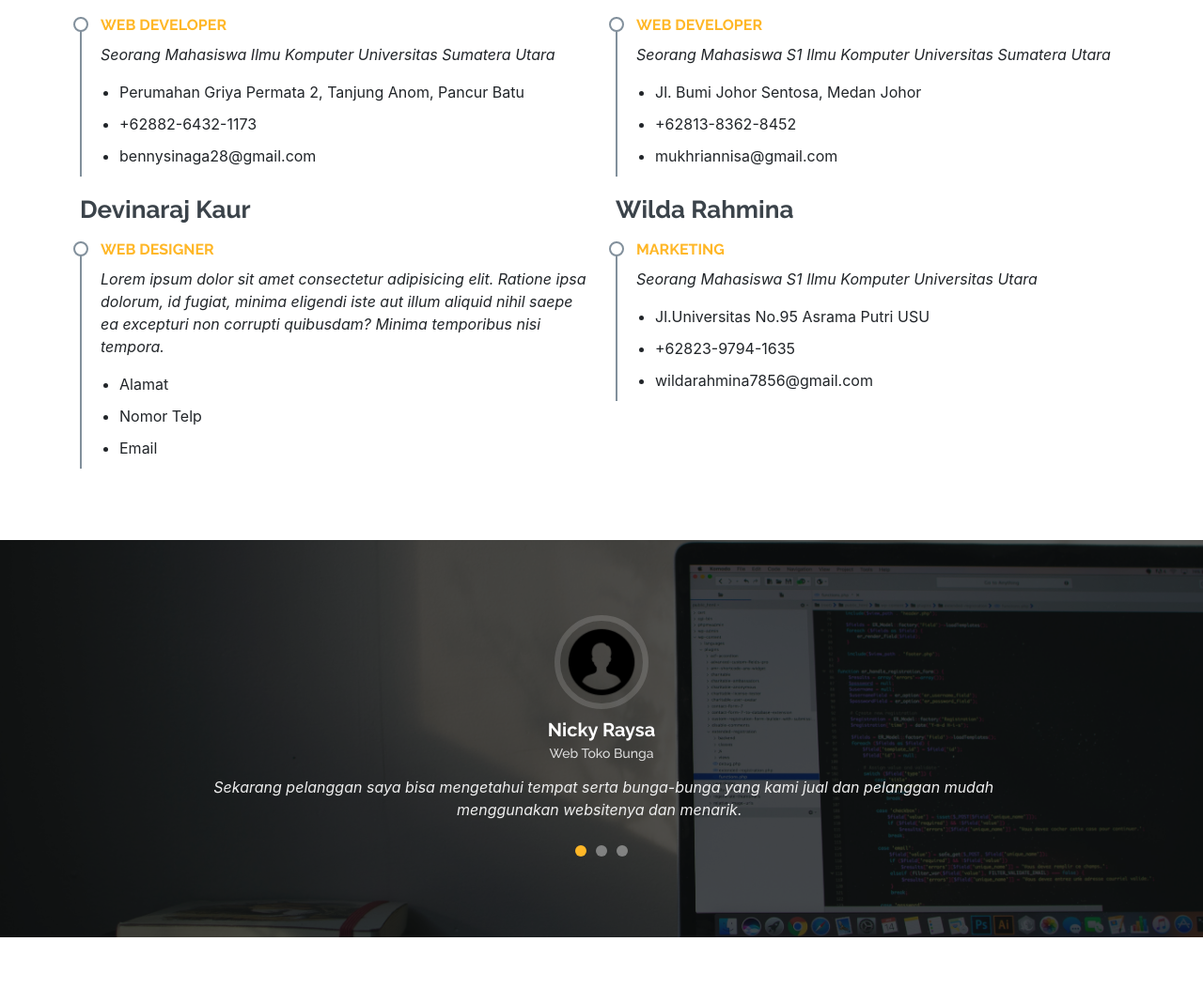
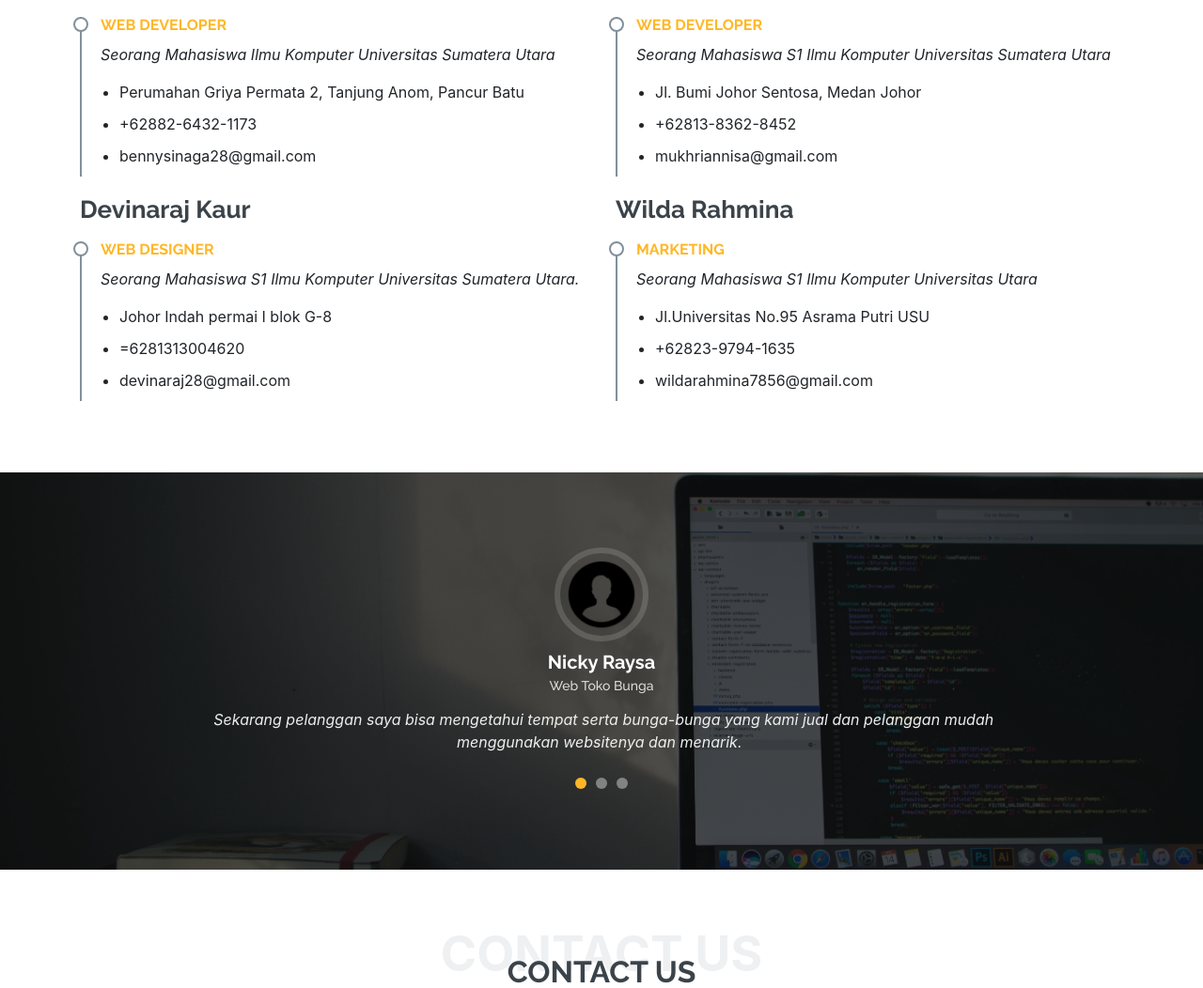
Before and after one commit to bennysnaga/uts_si_repo, a CodeIgniter app: page /utsSI/index.php/webin/index in a window 1280 px wide. Shown: the part 2218-3270 px from the top of the page at 94% size. Run offline with CodeIgniter, Linux system fonts and the light colour scheme; some libraries are stand-ins or nearby versions.

Commit message:
Update webin.php

```diff
--- a/application/views/webin.php
+++ b/application/views/webin.php
@@ -116,12 +116,12 @@
             <h3 class="resume-title">Devinaraj Kaur</h3>
             <div class="resume-item pb-0">
               <h4>Web Designer</h4>
-              <p><em>Lorem ipsum dolor sit amet consectetur adipisicing elit. Ratione ipsa dolorum, id fugiat, minima eligendi iste aut illum aliquid nihil saepe ea excepturi non corrupti quibusdam? Minima temporibus nisi tempora.</em></p>
+              <p><em>Seorang Mahasiswa S1 Ilmu Komputer Universitas Sumatera Utara.</em></p>
               <p>
               <ul>
-                <li>Alamat</li>
-                <li>Nomor Telp</li>
-                <li>Email</li>
+                <li>Johor Indah permai I blok G-8</li>
+                <li>=6281313004620</li>
+                <li>devinaraj28@gmail.com</li>
               </ul>
               </p>
             </div>
```
